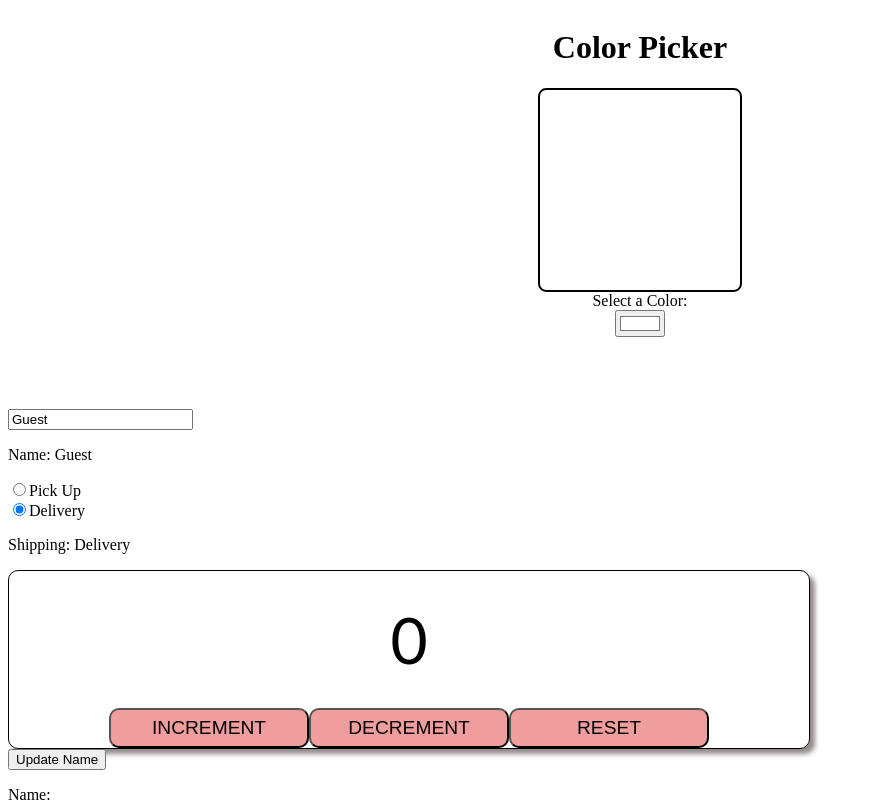
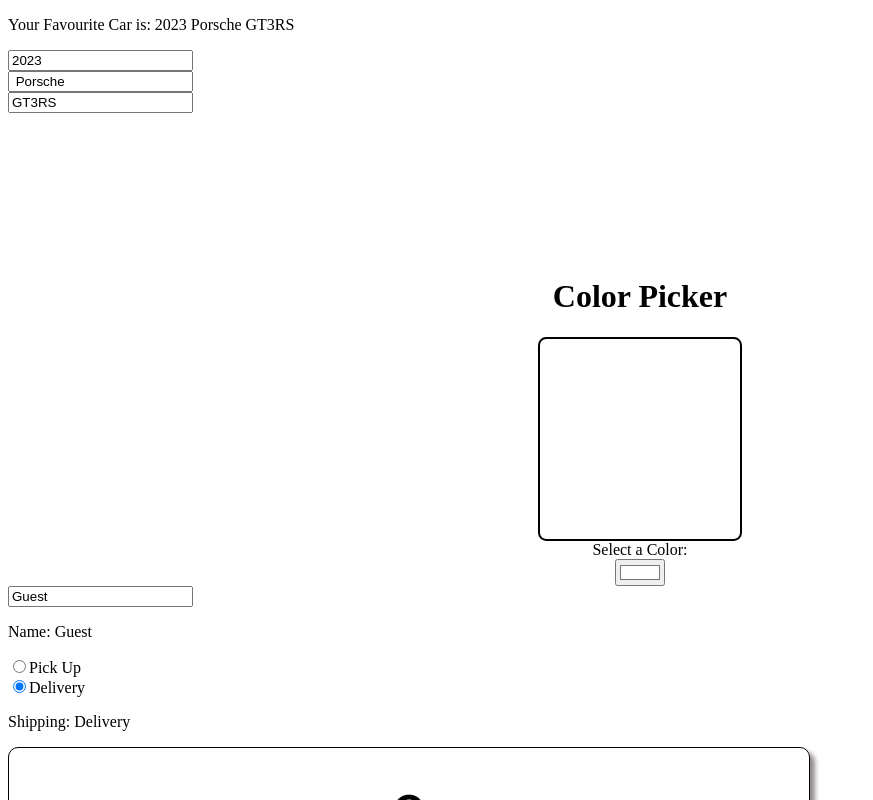
Before and after one commit to mehmetpektass/Card-Component, a React (Vite) app: page / in a window 1280 px wide. Shown: the top 800 px of the page, without its empty margins (0-873 px from the left). Built offline with nearby package versions, Linux system fonts and the light colour scheme.

Commit message:
edited Car.jsx

```diff
--- a/src/App.jsx
+++ b/src/App.jsx
@@ -6,16 +6,22 @@ import State from './State.jsx';
 import Counter from './Counter.jsx';
 import OnChange from './OnChange.jsx';
 import ColorPicker from './ColorPicker.jsx';
+import Car from './Car.jsx';
 
 function App() {
 
   return (
     <>
-    <ColorPicker/>
+    <Car/>
     <br />
     <br/>
     <br/>
     <br/>
+    <br />
+    <br/>
+    <br/>
+    <br/>
+    <ColorPicker/>
     <OnChange/>
     <Counter/>
     <State/>
--- /dev/null
+++ b/src/Car.jsx
@@ -0,0 +1,26 @@
+import React, {useState} from "react";
+
+function Car(){
+
+    const [car , setCar] = useState({year:2023, make:" Porsche ", model:"GT3RS"})
+
+    const handleChangeYear = (event) =>{
+        setCar(prevCar => ({...prevCar , year: event.target.value}))
+    }
+    const handleChangeMake = (event)=>{
+        setCar(prevCar => ({...prevCar, make:event.target.value }))
+    }
+    const handleChangeModel = (event) =>{
+        setCar(prevCar =>({...prevCar, model:event.target.value}))
+    }
+
+    return(
+        <div>
+            <p>Your Favourite Car is: {car.year} {car.make} {car.model} </p>
+            <input type="number" value={car.year} onChange={handleChangeYear} /><br />
+            <input type="text" value={car.make} onChange={handleChangeMake} /><br />
+            <input type="text" value={car.model} onChange={handleChangeModel} />
+        </div>
+    );
+}
+export default Car
```
